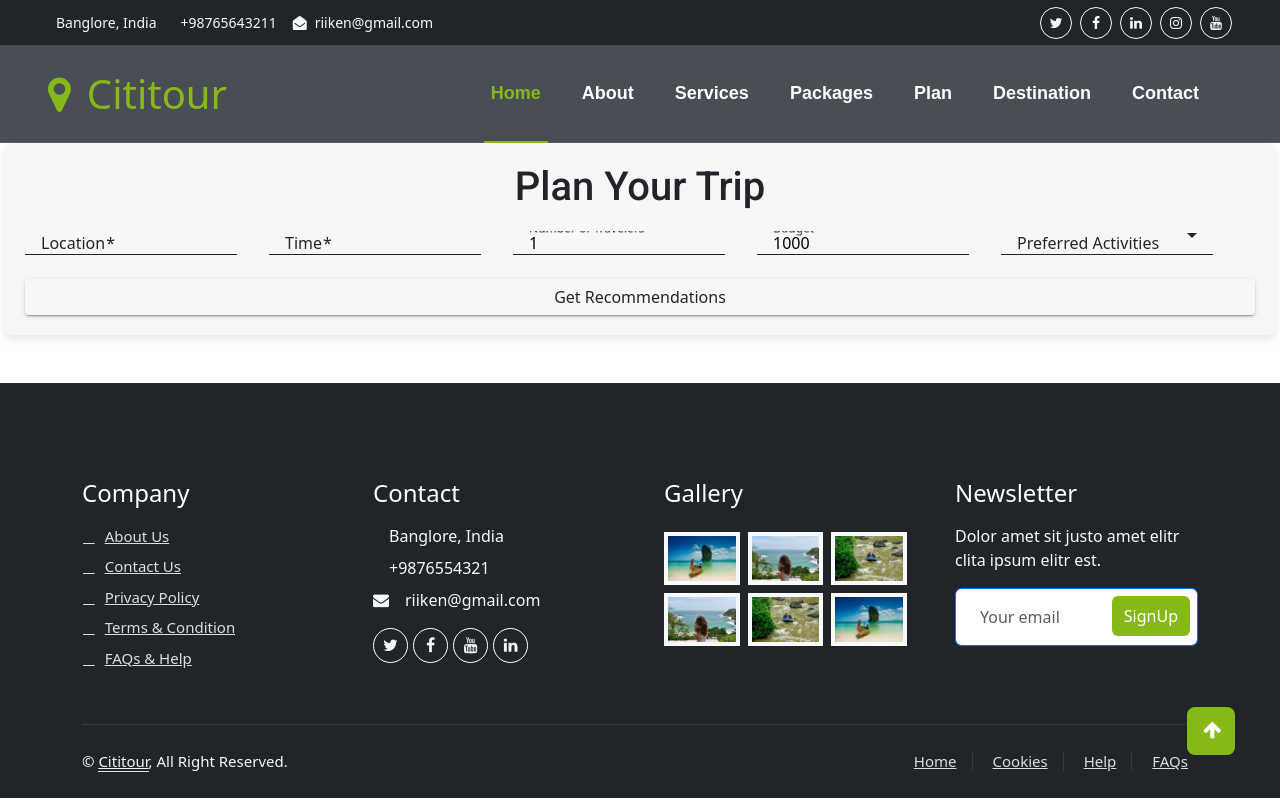
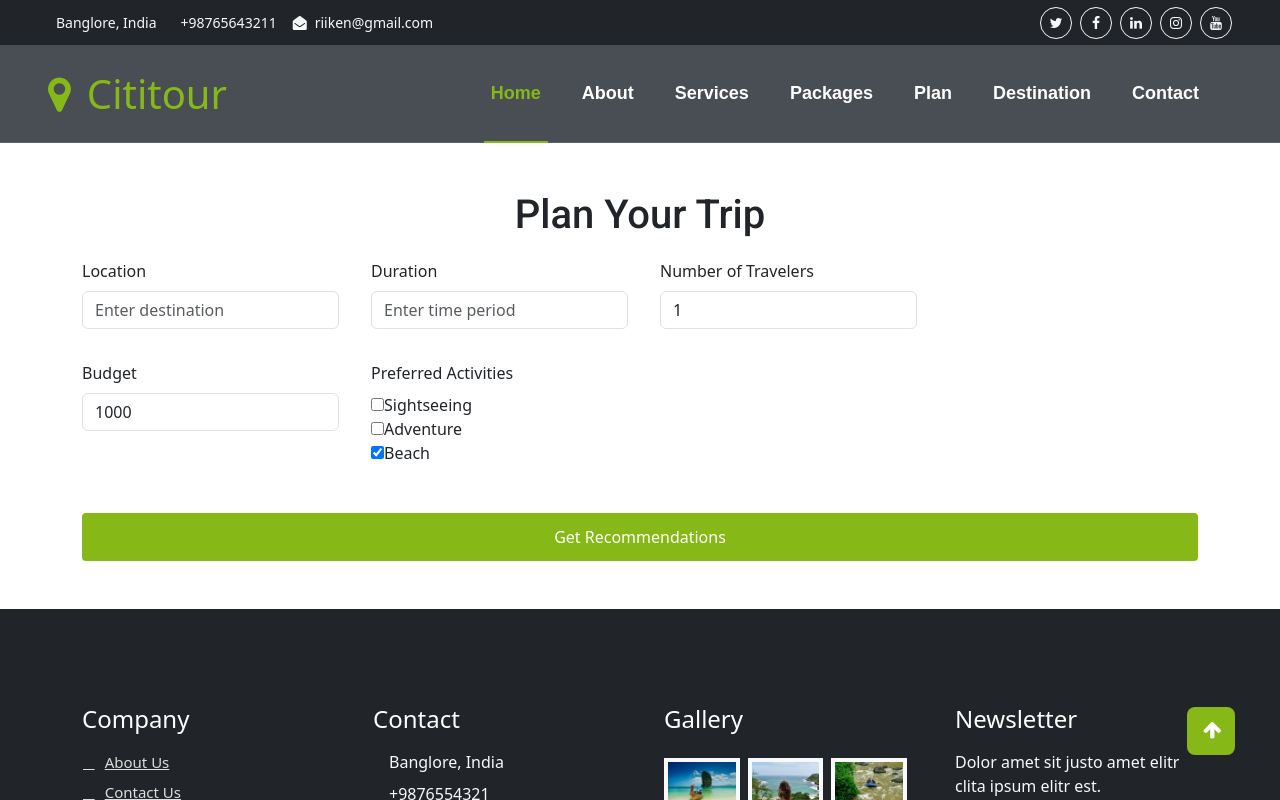
Before and after one commit to riiken/CitiTour, an Angular app: page /plan-trip in a window 1280 px wide. Shown: the top 800 px of the page. Built offline with nearby package versions, Linux system fonts and the light colour scheme.

Commit message:
Added trip planner

```diff
--- a/src/app/pages/trip-planner/trip-planner.component.css
+++ b/src/app/pages/trip-planner/trip-planner.component.css
@@ -95,6 +95,10 @@
       grid-template-columns: 1fr;
     }
 
+    .plan-form-field{
+      width: 100%;
+    }
+
     .recommendations {
       grid-template-columns: 1fr;
     }
--- a/src/app/pages/trip-planner/trip-planner.component.html
+++ b/src/app/pages/trip-planner/trip-planner.component.html
@@ -1,84 +1,118 @@
-<div class="trip-planner">
+<div class="container mt-5">
+  <!-- Trip Planner Form -->
+  <div class="row">
+    <div class="col-12">
       <h1>Plan Your Trip</h1>
-    <div>
       <form class="trip-form">
-            <mat-form-field appearance="fill" class="form-field">
-              <mat-label>Location</mat-label>
-              <input matInput placeholder="Enter destination" [(ngModel)]="tripData.location" name="location" required>
-            </mat-form-field>
 
-            <mat-form-field appearance="fill" class="form-field">
-              <mat-label>Time</mat-label>
-              <input matInput placeholder="Enter time period" [(ngModel)]="tripData.time" name="time" required>
-            </mat-form-field>
-
-            <mat-form-field appearance="fill" class="form-field">
-              <mat-label>Number of Travelers</mat-label>
-              <input matInput type="number" placeholder="Enter number of travelers" [(ngModel)]="tripData.travelers" name="travelers" required>
-            </mat-form-field>
-
-            <mat-form-field appearance="fill" class="form-field">
-              <mat-label>Budget</mat-label>
-              <input matInput type="number" placeholder="Enter your budget" [(ngModel)]="tripData.budget" name="budget" required>
-            </mat-form-field>
-
-            <mat-form-field appearance="fill" class="form-field">
-              <mat-label>Preferred Activities</mat-label>
-              <mat-select placeholder="Choose activities" [(ngModel)]="tripData.activities" name="activities" multiple>
-                <mat-option value="sightseeing">Sightseeing</mat-option>
-                <mat-option value="adventure">Adventure</mat-option>
-                <mat-option value="beach">Beach</mat-option>
-                <mat-option value="cultural">Cultural</mat-option>
-                <mat-option value="food">Food & Drink</mat-option>
-              </mat-select>
-            </mat-form-field>
-          </form>
-          <button mat-raised-button color="primary" type="submit" (click)="getRecommendations()">Get Recommendations</button>
+        <!-- Location Input -->
+        <div class="mb-3" class="plan-form-field">
+          <label for="location" class="form-label">Location</label>
+          <input type="text" class="form-control" id="location" placeholder="Enter destination" [(ngModel)]="tripData.location" name="location" required>
         </div>
 
-    <div class="results" *ngIf="recommendations">
+        <!-- Time Input -->
+        <div class="mb-3" class="plan-form-field">
+          <label for="time" class="form-label">Duration</label>
+          <input type="text" class="form-control" id="time" placeholder="Enter time period" [(ngModel)]="tripData.time" name="time" required>
+        </div>
+
+        <!-- Number of Travelers Input -->
+        <div class="mb-3" class="plan-form-field">
+          <label for="travelers" class="form-label">Number of Travelers</label>
+          <input type="number" class="form-control" id="travelers" placeholder="Enter number of travelers" [(ngModel)]="tripData.travelers" name="travelers" required>
+        </div>
+
+        <!-- Budget Input -->
+        <div class="mb-3" class="plan-form-field">
+          <label for="budget" class="form-label">Budget</label>
+          <input type="number" class="form-control" id="budget" placeholder="Enter your budget" [(ngModel)]="tripData.budget" name="budget" required>
+        </div>
+
+        <!-- Preferred Activities Select -->
+        <div class="mb-3 plan-form-field">
+          <label class="form-label">Preferred Activities</label>
+
+          <div>
+            <input type="checkbox" id="sightseeing" value="sightseeing" [(ngModel)]="tripData.activities.sightseeing" name="sightseeing" />
+            <label for="sightseeing">Sightseeing</label>
+          </div>
+
+          <div>
+            <input type="checkbox" id="adventure" value="adventure" [(ngModel)]="tripData.activities.adventure" name="adventure" />
+            <label for="adventure">Adventure</label>
+          </div>
+
+          <div>
+            <input type="checkbox" id="beach" value="beach" [(ngModel)]="tripData.activities.beach" name="beach" />
+            <label for="beach">Beach</label>
+          </div>
+        </div>
+
+
+
+
+        <!-- Submit Button -->
+        <button type="submit" class="btn btn-primary" (click)="getRecommendations()">Get Recommendations</button>
+      </form>
+    </div>
+  </div>
+
+  <!-- Recommendations Section -->
+  <div class="results mt-5" *ngIf="recommendations">
     <h2>AI Recommendations</h2>
-      <div class="recommendations d-flex flex-column align-items-center justify-content-center">
+    <div class="recommendations row">
+
       <!-- Travel Guide -->
-        <div class="travel-guide d-flex flex-column align-items-center justify-content-center">
+      <div class="col-12 col-md-4">
         <h3>Travel Guide</h3>
-          <div class="travel-guide-wrapper flex-wrap gp-1 d-flex align-items-center justify-content-center">
-            <div class="recommendation-card" *ngFor="let travel of recommendations?.travelGuide">
-              <h4>{{ travel.placeName }}</h4>
-              <p>{{ travel.explanation }}</p>
+        <div class="d-flex flex-column">
+          <div class="card mb-3" *ngFor="let travel of recommendations?.travelGuide">
+            <div class="card-body">
+              <h5 class="card-title">{{ travel.placeName }}</h5>
+              <p class="card-text">{{ travel.explanation }}</p>
               <small><strong>Location:</strong> {{ travel.location }}</small>
-              <small *ngIf="travel?.websiteLink"><strong>Link:</strong> <a [href]= "travel.websiteLink" target="_blank">{{travel.websiteLink}}</a></small>
-              <button mat-button (click)="viewDetails(travel)">View Details</button>
+              <br>
+              <small *ngIf="travel?.websiteLink"><strong>Link:</strong> <a [href]="travel.websiteLink" target="_blank">{{ travel.websiteLink }}</a></small>
+              <br>
+              <button class="btn btn-secondary mt-2 bg-primary" (click)="viewDetails(travel)">View Details</button>
+            </div>
           </div>
         </div>
       </div>
 
       <!-- Stay Guide -->
-        <div class="stay-guide">
+      <div class="col-12 col-md-4">
         <h3>Stay Guide</h3>
-        <div class="stay-wrapper flex-wrap gp-1 d-flex align-items-center justify-content-center">
-          <div class="recommendation-card" *ngFor="let stay of recommendations?.stayGuide">
-            <h4>{{ stay.placeName || 'Stay Option' }}</h4>
-            <p>{{ stay.explanation || 'Details not available' }}</p>
-            <small *ngIf="stay?.websiteLink"><strong>Link:</strong> <a [href]= "stay.websiteLink" target="_blank">{{stay.websiteLink}}</a></small>
-            <button mat-button (click)="viewDetails(stay)">View Details</button>
+        <div class="d-flex flex-column">
+          <div class="card mb-3" *ngFor="let stay of recommendations?.stayGuide">
+            <div class="card-body">
+              <h5 class="card-title">{{ stay.placeName || 'Stay Option' }}</h5>
+              <p class="card-text">{{ stay.explanation || 'Details not available' }}</p>
+              <small *ngIf="stay?.websiteLink"><strong>Link:</strong> <a [href]="stay.websiteLink" target="_blank">{{ stay.websiteLink }}</a></small>
+              <br>
+              <button class="btn btn-secondary mt-2 bg-primary" (click)="viewDetails(stay)">View Details</button>
+            </div>
           </div>
         </div>
       </div>
 
       <!-- Food Guide -->
-        <div class="food-guide">
+      <div class="col-12 col-md-4">
         <h3>Food Guide</h3>
-        <div class="food-wrapper flex-wrap gp-1 d-flex align-items-center justify-content-center">
-          <div class="recommendation-card" *ngFor="let food of recommendations?.foodGuide">
-            <h4>{{ food.dishName || 'Food Option' }}</h4>
-            <p>{{ food.explanation || 'Details not available' }}</p>
-            <small *ngIf="food?.websiteLink"><strong>Link:</strong> <a [href]= "food.websiteLink" target="_blank">{{food.websiteLink}}</a></small>
-            <button mat-button (click)="viewDetails(food)">View Details</button>
+        <div class="d-flex flex-column">
+          <div class="card mb-3" *ngFor="let food of recommendations?.foodGuide">
+            <div class="card-body">
+              <h5 class="card-title">{{ food.dishName || 'Food Option' }}</h5>
+              <p class="card-text">{{ food.explanation || 'Details not available' }}</p>
+              <small *ngIf="food?.websiteLink"><strong>Link:</strong> <a [href]="food.websiteLink" target="_blank">{{ food.websiteLink }}</a></small>
+              <br>
+              <button class="btn btn-secondary mt-2 bg-primary" (click)="viewDetails(food)">View Details</button>
             </div>
           </div>
         </div>
       </div>
+
     </div>
-    <!-- <app-google-ads></app-google-ads> -->
   </div>
+</div>
--- a/src/app/pages/trip-planner/trip-planner.component.ts
+++ b/src/app/pages/trip-planner/trip-planner.component.ts
@@ -13,7 +13,11 @@ export class TripPlannerComponent {
     time: '',
     travelers: 1,
     budget: 1000,
-    activities: [] as string[]
+    activities:{
+      sightseeing:false,
+      adventure:false,
+      beach:true,
+    }
   };
   recommendations: any;
 
@@ -40,8 +44,9 @@ export class TripPlannerComponent {
     }
 
     let query = `Plan a trip to ${location} for ${travelers} people for ${time}`;
-    if (activities.length > 0) {
-      query += ` including activities like ${activities.join(', ')}`;
+    if (activities.sightseeing || activities.adventure || activities.beach) {
+      query += ` including activities like ${activities.sightseeing ? 'sightseeing' : ''}${activities.sightseeing && activities.adventure ? ', ' : ''}${activities.adventure ? 'adventure' : ''}${(activities.sightseeing || activities.adventure) && activities.beach ? ', ' : ''}${activities.beach ? 'beach' : ''}`;
+
     }
     query += `.`;
 
@@ -54,17 +59,6 @@ export class TripPlannerComponent {
     // You can also send this query to an API or use it as needed
   }
 
-  // Function to handle activity selection
-  onActivitySelection(activity: any) {
-    if (!this.tripData.activities.includes(activity)) {
-      this.tripData.activities.push(activity);
-    }
-  }
-
-  // Function to remove an activity from selected activities
-  removeActivity(activity: string) {
-    this.tripData.activities = this.tripData.activities.filter(a => a !== activity);
-  }
 
   // Dummy method for "View Details" button (you can extend it for navigation)
   viewDetails(rec: any) {
```
Lines whose indentation alone changed are shown as unchanged.
